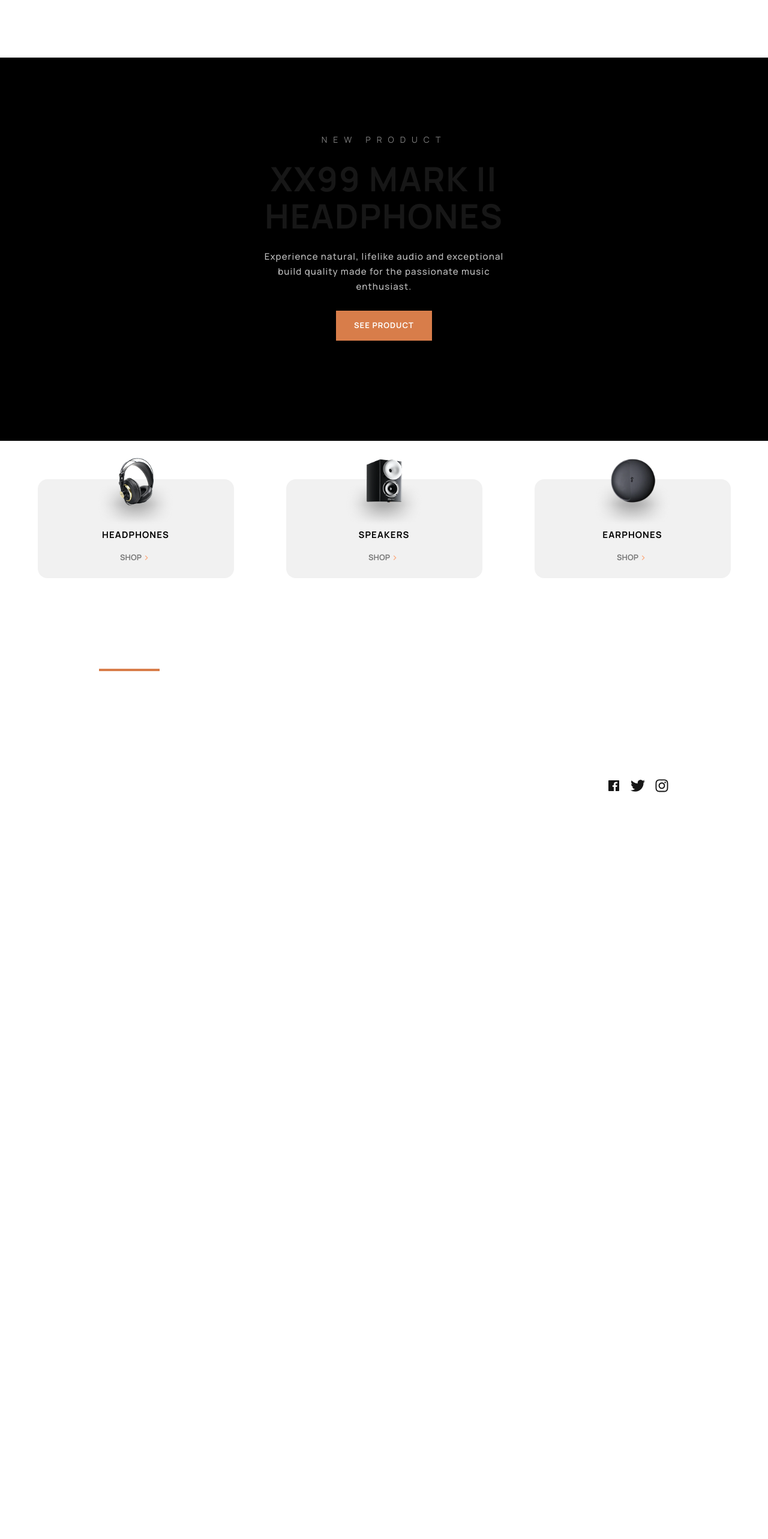
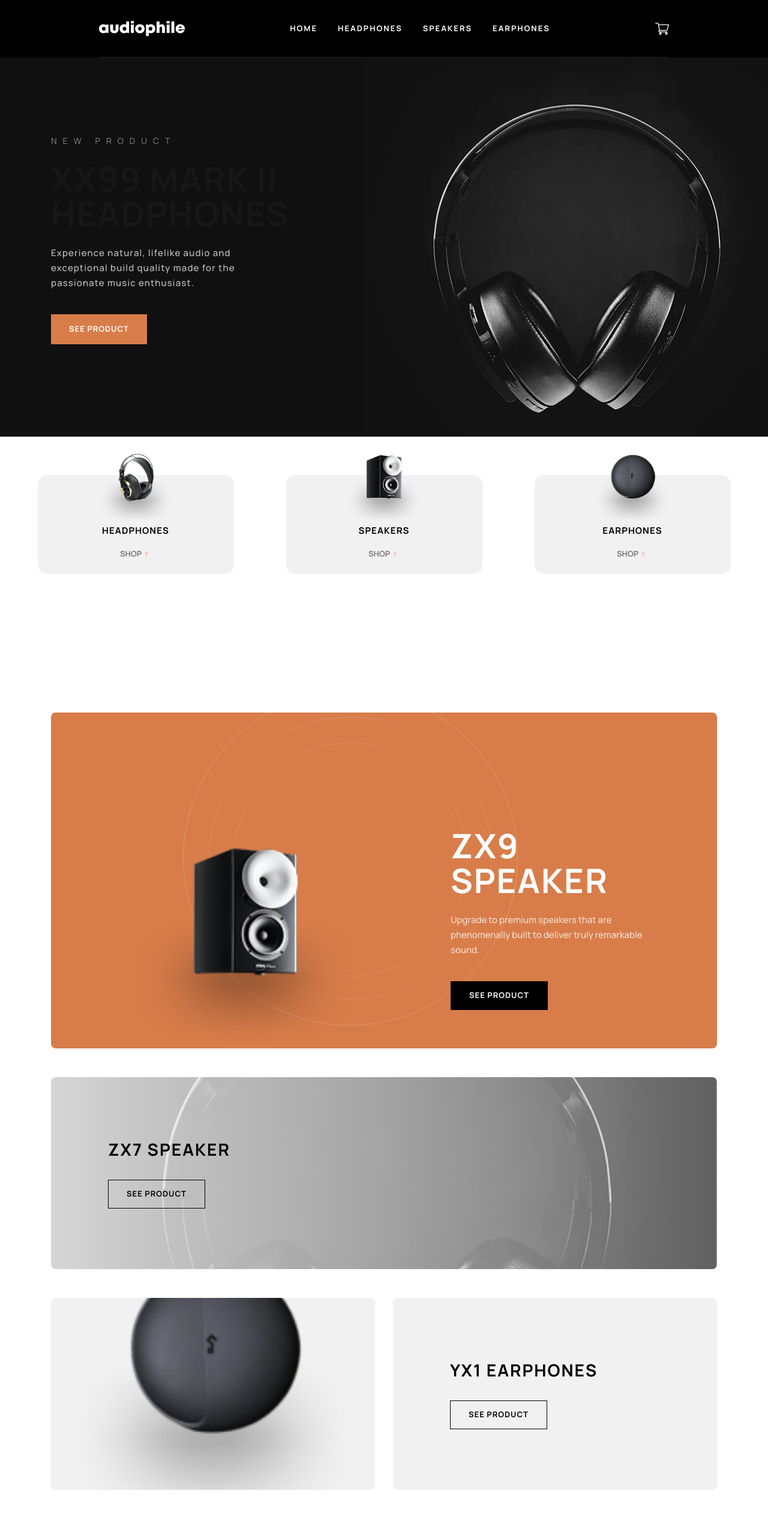
Before and after one commit to Isaacayomi/Audiophile-Ecommerce-Website, a Next.js app: page / in a window 1280 px wide. Shown: the top 2566 px of the page at 60% size. Before the commit the page ends 1472 px from the top, so only its background shows below. Built offline with nearby package versions, Linux system fonts and the light colour scheme.

Commit message:
feat: Hero section complete

```diff
--- a/app/_components/Header.tsx
+++ b/app/_components/Header.tsx
@@ -30,7 +30,7 @@ const Header = () => {
   const dispatch = useDispatch();
   return (
     // <nav className="pb-[108px] md:pb-[126px] lg:pb-[128px]">
-    <nav>
+    <nav className="relative z-20 bg-black">
       {/* Mobile Navbar */}
       <div className="flex items-center justify-between py-8 mx-6 border-b border-[#ffffff22] md:hidden">
         <div
--- a/app/_components/HeroSection.tsx
+++ b/app/_components/HeroSection.tsx
@@ -1,5 +1,7 @@
 import NavMenu from "./ui/navMenu";
 import ModalButton from "./ui/modalButton";
+import Image from "next/image";
+import Link from "next/link";
 
 const HeroSection = () => {
   return (
@@ -8,7 +10,7 @@ const HeroSection = () => {
         bg-black
         bg-[url('/assets/mobile-hero.png')]
         bg-no-repeat
-        bg-[position:center_-50px]
+        bg-[position:center_-60px]
         bg-[length:320px_auto]
         min-h-[600px]
         md:bg-[url('/assets/sample-tablet.png')]
@@ -18,35 +20,53 @@ const HeroSection = () => {
         relative
         overflow-hidden
         mb-[40px]
+        lg:min-h-[632px]
+        lg:bg-[#101010]
         lg:bg-none
+        lg:mb-[120px]
       "
     >
       {/* Circular trim for mobile using radial gradient */}
       <div className="md:hidden absolute inset-0 bg-[radial-gradient(circle,transparent_65%,black_100%)]"></div>
 
       {/* Overlay only for tablet and above */}
-      <div className="hidden md:block absolute inset-0 bg-[radial-gradient(circle,transparent_60%,black_100%)]"></div>
+      <div className="hidden md:block lg:hidden absolute inset-0 bg-[radial-gradient(circle,transparent_60%,black_100%)]"></div>
 
       {/* Hero content */}
-      <div className="w-[328px] md:w-[406px] mx-auto text-center pt-[108px] pb-[112px] md:pt-[126px] md:pb-[167px] relative z-10">
+      <div className="relative mx-auto lg:max-w-[1110px] lg:min-h-[632px]">
+        <div className="w-[328px] md:w-[406px] lg:w-[379px] lg:h-[346px] mx-auto lg:mx-0 text-center lg:text-left pt-[108px] pb-[112px] md:pt-[126px] md:pb-[167px] lg:pt-[128px] lg:pb-0 relative z-10">
           <p className="pb-[16px] text-[14px] tracking-[10px] text-[#FFFFFF7F] md:pb-[24px]">
             NEW PRODUCT
           </p>
 
-        <h1 className="pb-[24px] uppercase font-bold text-[36px] md:text-[56px] tracking-[2px] md:leading-[62px]">
+          <h1 className="pb-[24px] uppercase font-bold text-[36px] md:text-[56px] tracking-[2px] md:leading-[62px] lg:leading-[58px]">
             XX99 Mark II Headphones
           </h1>
 
-        <p className="pb-[28px] text-[15px] font-medium tracking-[1.15px] text-[#FFFFFFBF] leading-[25px]">
-          Experience natural, lifelike audio and exceptional build quality made
-          for the passionate music enthusiast.
+          <p className="pb-[28px] text-[15px] font-medium tracking-[1.15px] text-[#FFFFFFBF] leading-[25px] lg:w-[349px] lg:pb-[40px]">
+            Experience natural, lifelike audio and exceptional build quality
+            made for the passionate music enthusiast.
           </p>
 
+          <Link href="/headphones" className="inline-block">
             <ModalButton width="w-[160px]" paddingX="px-0" classname="uppercase">
               See Product
             </ModalButton>
+          </Link>
         </div>
 
+        {/* Desktop Image */}
+        <div className="hidden lg:block lg:absolute lg:top-[-157px] lg:right-[-118px] lg:h-[886px] lg:w-[709px]">
+          <Image
+            src="/assets/desktop-hero.png"
+            alt="Desktop Image"
+            width={709}
+            height={886}
+            className="h-full w-full max-w-none object-contain"
+            priority
+          />
+        </div>
+      </div>
       {/* Next section: NavMenu as part of page */}
       <section className="bg-white relative z-0">
         <NavMenu absolute={false} />
--- /dev/null
+++ b/app/_components/HomeBestGearSection.tsx
@@ -0,0 +1,34 @@
+import Image from "next/image";
+
+const HomeBestGearSection = () => {
+  return (
+    <section className="mx-6 mb-[120px] md:mx-10 md:mb-[96px] lg:mx-auto lg:mb-[200px] lg:grid lg:max-w-[1110px] lg:grid-cols-[1fr_540px] lg:items-center lg:gap-[125px]">
+      <div className="relative mb-10 h-[300px] overflow-hidden rounded-lg md:mb-[63px] md:h-[300px] lg:order-2 lg:mb-0 lg:h-[588px]">
+        <Image
+          src="/assets/audiophille.png"
+          alt="Person listening with headphones"
+          fill
+          className="object-cover"
+        />
+      </div>
+
+      <div className="text-center lg:order-1 lg:text-left">
+        <h2 className="mb-8 text-[28px] leading-[38px] font-bold uppercase tracking-[1px] text-black md:mx-auto md:max-w-[573px] md:text-[40px] md:leading-[44px] md:tracking-[1.43px] lg:mx-0 lg:max-w-[445px]">
+          Bringing you the <span className="text-[#D87D4A]">best</span> audio
+          gear
+        </h2>
+
+        <p className="text-[15px] leading-[25px] font-medium text-black/50 md:mx-auto md:max-w-[573px] lg:mx-0 lg:max-w-[445px]">
+          Located at the heart of New York City, Audiophile is the premier
+          store for high end headphones, earphones, speakers, and audio
+          accessories. We have a large showroom and luxury demonstration rooms
+          available for you to browse and experience a wide range of our
+          products. Stop by our store to meet some of the fantastic people who
+          make Audiophile the best place to buy your portable audio equipment.
+        </p>
+      </div>
+    </section>
+  );
+};
+
+export default HomeBestGearSection;
--- /dev/null
+++ b/app/_components/HomeFeaturedSections.tsx
@@ -0,0 +1,82 @@
+import Image from "next/image";
+import Link from "next/link";
+
+const secondaryButtonClass =
+  "inline-flex h-12 items-center justify-center border border-black px-[30px] text-[13px] font-bold uppercase tracking-[1px] text-black transition-colors hover:bg-black hover:text-white";
+
+const HomeFeaturedSections = () => {
+  return (
+    <section className="mx-6 mb-[120px] md:mx-10 lg:mx-auto lg:mb-[200px] lg:max-w-[1110px]">
+      <div className="relative overflow-hidden rounded-lg bg-[#D87D4A] px-6 pb-[55px] pt-[55px] text-center md:px-[58px] md:pb-16 md:pt-[52px] lg:flex lg:min-h-[560px] lg:items-end lg:justify-between lg:px-[95px] lg:pt-0 lg:text-left">
+        <div className="pointer-events-none absolute left-1/2 top-[52px] h-[558px] w-[558px] -translate-x-1/2 rounded-full border border-white/20 md:top-[30px] lg:left-[220px] lg:top-[-36px] lg:translate-x-0"></div>
+        <div className="pointer-events-none absolute left-1/2 top-[88px] h-[472px] w-[472px] -translate-x-1/2 rounded-full border border-white/10 md:top-[73px] lg:left-[263px] lg:top-[7px] lg:translate-x-0"></div>
+        <div className="pointer-events-none absolute left-1/2 top-[123px] h-[390px] w-[390px] -translate-x-1/2 rounded-full border border-white/10 md:top-[114px] lg:left-[304px] lg:top-[50px] lg:translate-x-0"></div>
+
+        <div className="relative z-10 mx-auto mb-8 w-[172px] md:mb-16 md:w-[197px] lg:absolute lg:bottom-0 lg:left-[118px] lg:mb-0 lg:w-[410px]">
+          <Image
+            src="/assets/speaker.png"
+            alt="ZX9 speaker"
+            width={410}
+            height={493}
+            className="h-auto w-full"
+          />
+        </div>
+
+        <div className="relative z-10 lg:ml-auto lg:w-[349px]">
+          <h2 className="mx-auto mb-6 max-w-[280px] text-[36px] leading-[40px] font-bold uppercase tracking-[1.29px] text-white md:max-w-none md:text-[56px] md:leading-[58px] md:tracking-[2px] lg:mx-0">
+            ZX9
+            <br />
+            Speaker
+          </h2>
+
+          <p className="mx-auto mb-6 max-w-[280px] text-[15px] leading-[25px] font-medium text-white/75 md:mb-10 lg:mx-0 lg:max-w-[349px]">
+            Upgrade to premium speakers that are phenomenally built to deliver
+            truly remarkable sound.
+          </p>
+
+          <Link
+            href="/speakers"
+            className="inline-flex h-12 items-center justify-center bg-black px-[31px] text-[13px] font-bold uppercase tracking-[1px] text-white transition-colors hover:bg-[#4C4C4C]"
+          >
+            See Product
+          </Link>
+        </div>
+      </div>
+
+      <div className="mt-6 overflow-hidden rounded-lg bg-[#F1F1F1] px-6 py-[101px] md:mt-8 md:bg-[linear-gradient(to_right,rgba(241,241,241,0.88),rgba(241,241,241,0.35)),url('/assets/hero-cover.png')] md:bg-cover md:bg-[center_right] md:px-[62px] lg:mt-12 lg:px-[95px] lg:py-[101px]">
+        <h2 className="mb-8 text-[28px] leading-[38px] font-bold uppercase tracking-[2px] text-black">
+          ZX7 Speaker
+        </h2>
+
+        <Link href="/speakers" className={secondaryButtonClass}>
+          See Product
+        </Link>
+      </div>
+
+      <div className="mt-6 grid gap-6 md:mt-8 md:grid-cols-2 md:gap-[11px] lg:mt-12 lg:gap-[30px]">
+        <div className="overflow-hidden rounded-lg bg-[#F1F1F1]">
+          <div className="relative h-[200px] w-full md:h-full">
+            <Image
+              src="/assets/earphone.png"
+              alt="YX1 earphones"
+              fill
+              className="object-cover"
+            />
+          </div>
+        </div>
+
+        <div className="rounded-lg bg-[#F1F1F1] px-6 py-[41px] md:px-[41px] md:py-[101px] lg:px-[95px]">
+          <h2 className="mb-8 text-[28px] leading-[38px] font-bold uppercase tracking-[2px] text-black">
+            YX1 Earphones
+          </h2>
+
+          <Link href="/earphones" className={secondaryButtonClass}>
+            See Product
+          </Link>
+        </div>
+      </div>
+    </section>
+  );
+};
+
+export default HomeFeaturedSections;
--- a/app/page.tsx
+++ b/app/page.tsx
@@ -1,7 +1,15 @@
 import HeroSection from "./_components/HeroSection";
+import HomeBestGearSection from "./_components/HomeBestGearSection";
+import HomeFeaturedSections from "./_components/HomeFeaturedSections";
 
 const Home = () => {
-  return <HeroSection />;
+  return (
+    <>
+      <HeroSection />
+      <HomeFeaturedSections />
+      <HomeBestGearSection />
+    </>
+  );
 };
 
 export default Home;
```
Also changed, not shown: public/assets/desktop-hero.png (added). Lines whose indentation alone changed are shown as unchanged.
